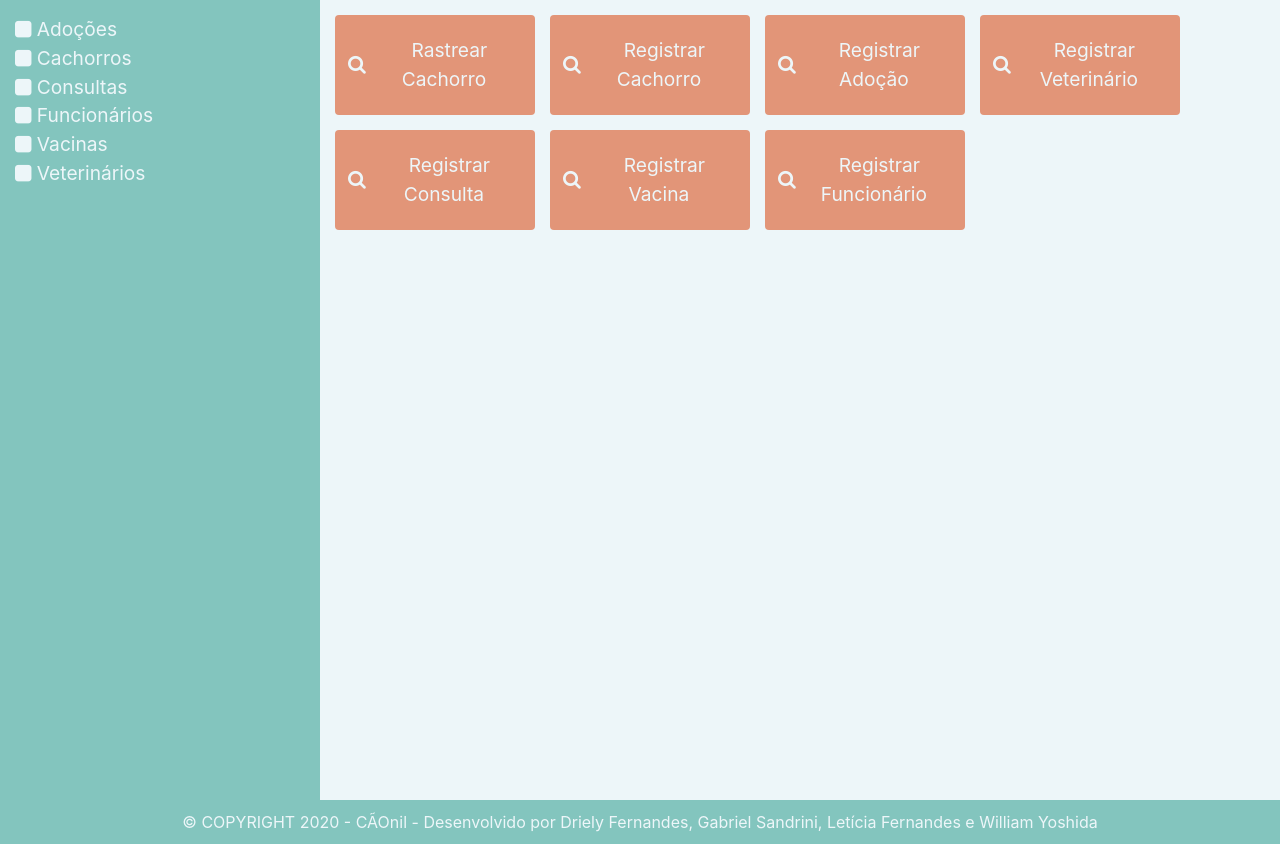
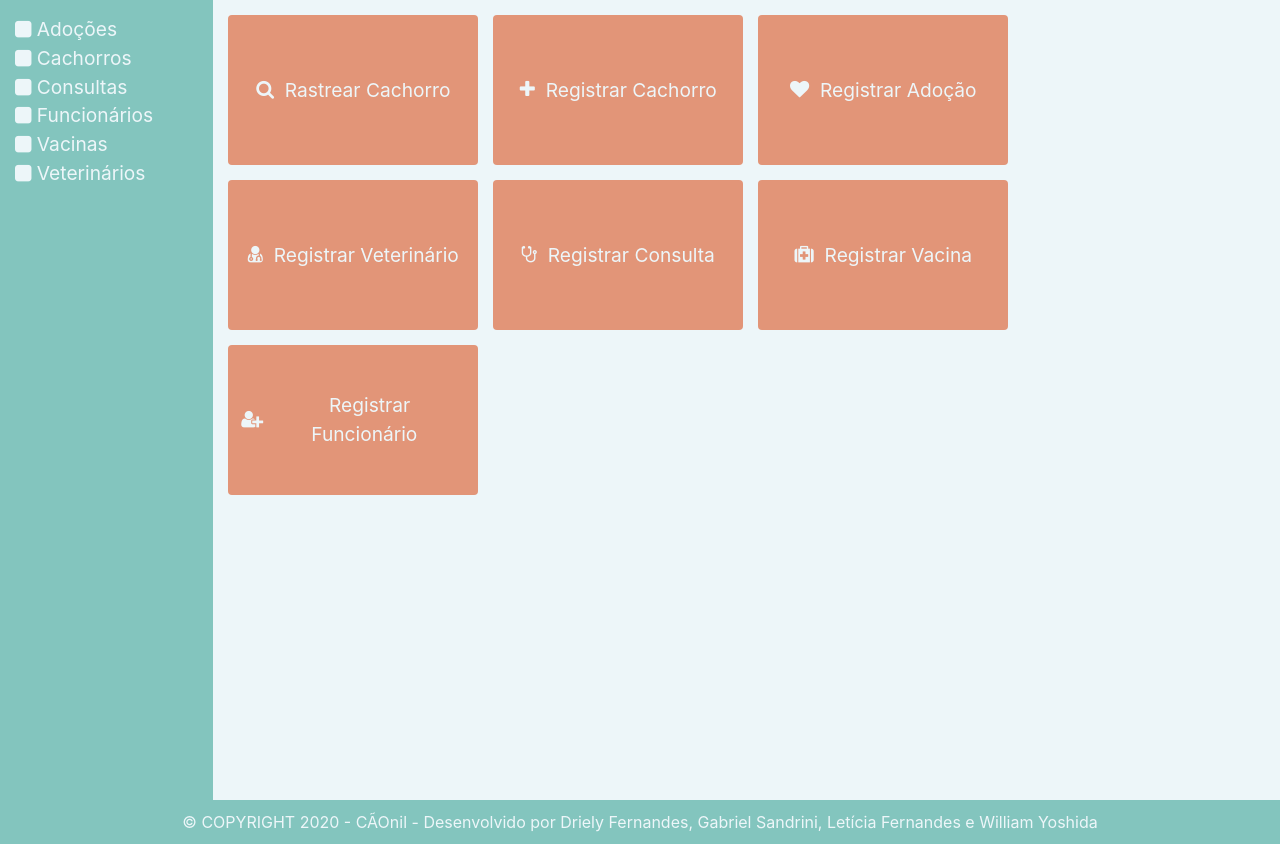
Before and after one commit to gabrielsandrini/canil-ifsp, a Django app: page / in a window 1280 px wide. Shown: the part 86-930 px from the top of the page. Run offline with Django 3.2, Linux system fonts and the light colour scheme; some libraries are stand-ins or nearby versions.

Commit message:
botões página inicial

```diff
--- a/core/templates/core/index.html
+++ b/core/templates/core/index.html
@@ -7,26 +7,26 @@
 
 {% block main %}
     <div class="d-flex flex-wrap align-items-center">
-        <a class="btn btn-pagina-principal">
+        <a class="btn  btn-pagina-principal">
             <i class="fa fa-search" aria-hidden="true"></i> &nbsp Rastrear Cachorro
         </a>
         <a class="btn btn-pagina-principal">
-            <i class="fa fa-search" aria-hidden="true"></i> &nbsp Registrar Cachorro
+            <i class="fa fa-plus" aria-hidden="true"></i> &nbsp Registrar Cachorro
         </a>
         <a class="btn btn-pagina-principal">
-            <i class="fa fa-search" aria-hidden="true"></i> &nbsp Registrar Adoção
+            <i class="fa fa-heart" aria-hidden="true"></i> &nbsp Registrar Adoção
         </a>
         <a class="btn btn-pagina-principal">
-            <i class="fa fa-search" aria-hidden="true"></i> &nbsp Registrar Veterinário
+            <i class="fa fa-user-md" aria-hidden="true"></i> &nbsp Registrar Veterinário
         </a>
         <a class="btn btn-pagina-principal">
-            <i class="fa fa-search" aria-hidden="true"></i> &nbsp Registrar Consulta
+            <i class="fa fa-stethoscope" aria-hidden="true"></i> &nbsp Registrar Consulta
         </a>
         <a class="btn btn-pagina-principal">
-            <i class="fa fa-search" aria-hidden="true"></i> &nbsp Registrar Vacina
+            <i class="fa fa-medkit" aria-hidden="true"></i> &nbsp Registrar Vacina
         </a>
         <a class="btn btn-pagina-principal">
-            <i class="fa fa-search" aria-hidden="true"></i> &nbsp Registrar Funcionário
+            <i class="fa fa-user-plus" aria-hidden="true"></i> &nbsp Registrar Funcionário
         </a>
     </div>
 {% endblock %}
--- a/static_files/css/style.css
+++ b/static_files/css/style.css
@@ -45,8 +45,8 @@ footer{
 }
 
 .btn-pagina-principal{
-    height: 100px;
-    width: 200px;
+    height: 150px;
+    width: 250px;
     margin-top: 15px;
     margin-right: 15px;
     background-color: #E29578;
--- a/templates/base.html
+++ b/templates/base.html
@@ -32,7 +32,7 @@
     <div class="container-fluid">
         <div class="row content">
             <!--<nav class="sidebar navbar-expand-lg col-3">-->
-            <nav class="sidebar col-3">
+            <nav class="sidebar col-2">
                 <!--<button class="navbar-toggle btn" type="button" data-toggle="collapse" data-target="#navbarContent"
                         aria-controls="navbarContent" aria-expanded="false">
                     <i class="fa fa-bars" aria-hidden="true"></i>
@@ -61,7 +61,7 @@
                     </ul>
                 </div>
             </nav>
-            <div class="col-9">
+            <div class="col-10">
                 {% block main %}
                 {% endblock %}
             </div>
```
